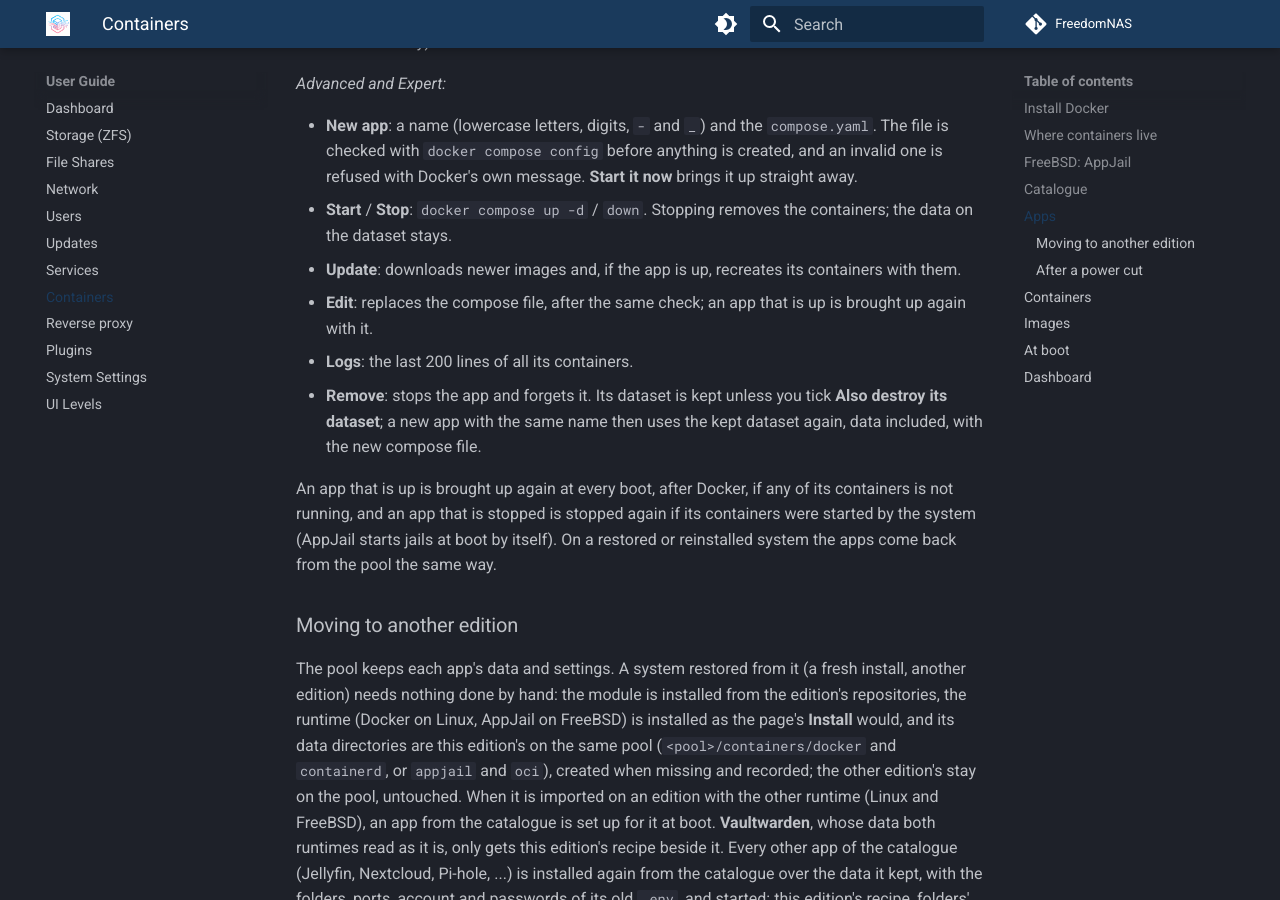
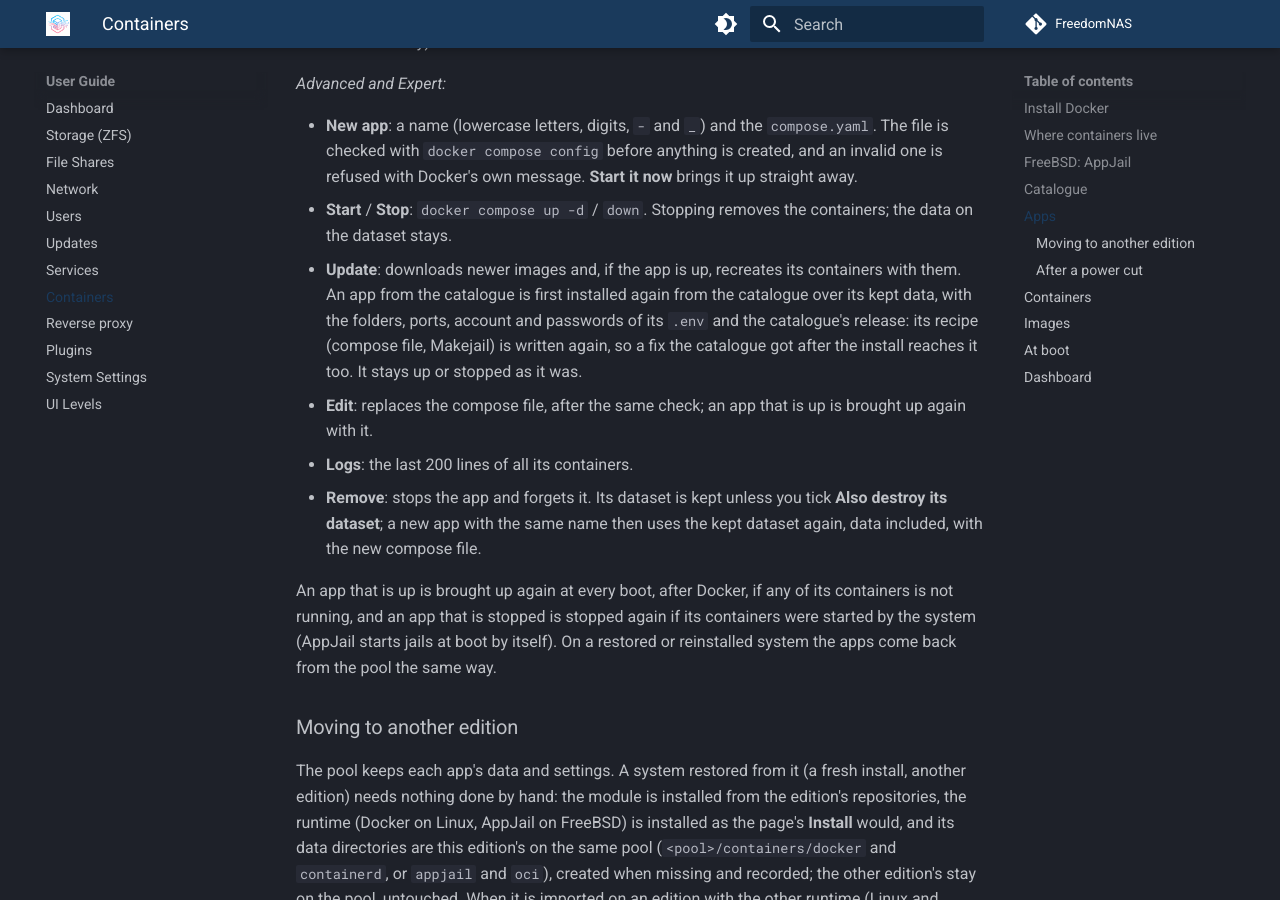
Before and after one commit to FreedomNAS/freedomnas-docs, an MkDocs documentation site: the page built from docs/user-guide/containers.md, in a window 1280 px wide and 900 px high, scrolled down 7475 px. Built offline with MkDocs 1.6.1 and Material for MkDocs 9.7.7, drawn with Linux system fonts in a browser that asks for light colours.

Commit message:
Document Update writing the catalogue recipe again

```diff
--- a/docs/user-guide/containers.md
+++ b/docs/user-guide/containers.md
@@ -316,7 +316,11 @@ they publish (Assisted shows it read only).
 - **Start** / **Stop**: `docker compose up -d` / `down`. Stopping removes
   the containers; the data on the dataset stays.
 - **Update**: downloads newer images and, if the app is up, recreates its
-  containers with them.
+  containers with them. An app from the catalogue is first installed again
+  from the catalogue over its kept data, with the folders, ports, account
+  and passwords of its `.env` and the catalogue's release: its recipe
+  (compose file, Makejail) is written again, so a fix the catalogue got
+  after the install reaches it too. It stays up or stopped as it was.
 - **Edit**: replaces the compose file, after the same check; an app that is
   up is brought up again with it.
 - **Logs**: the last 200 lines of all its containers.
```
